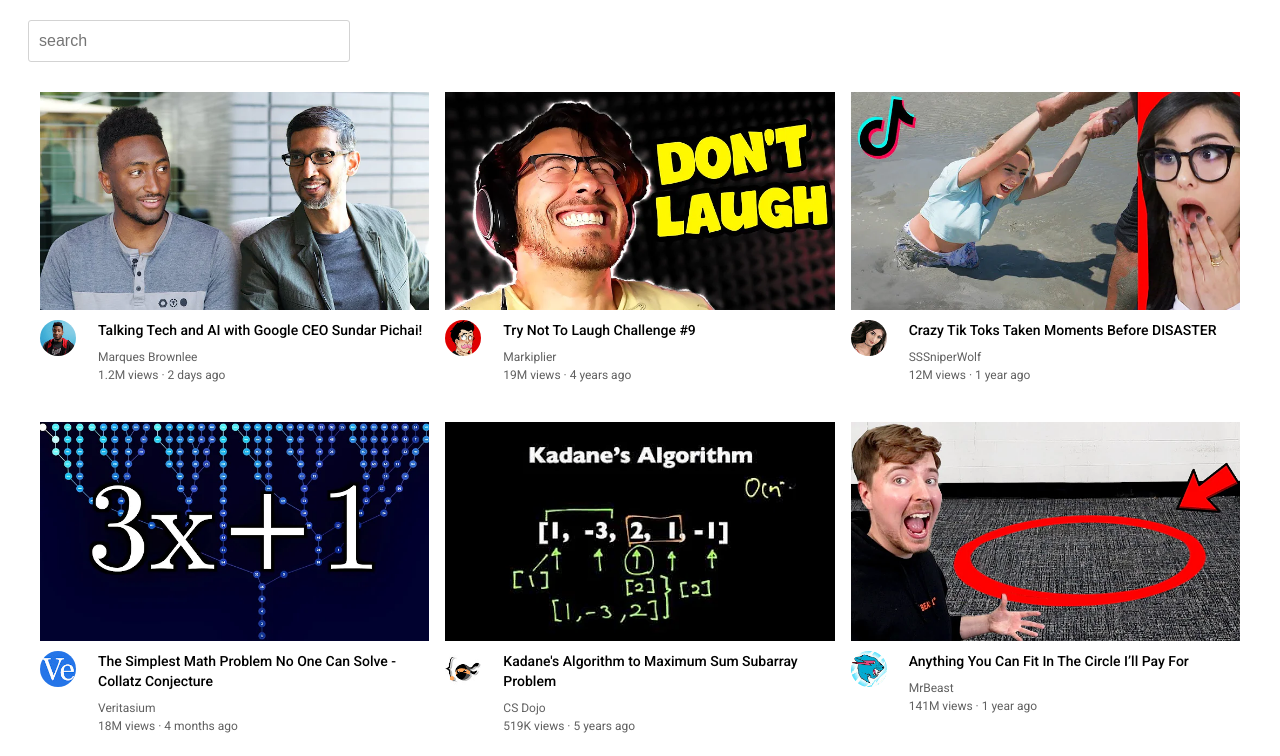
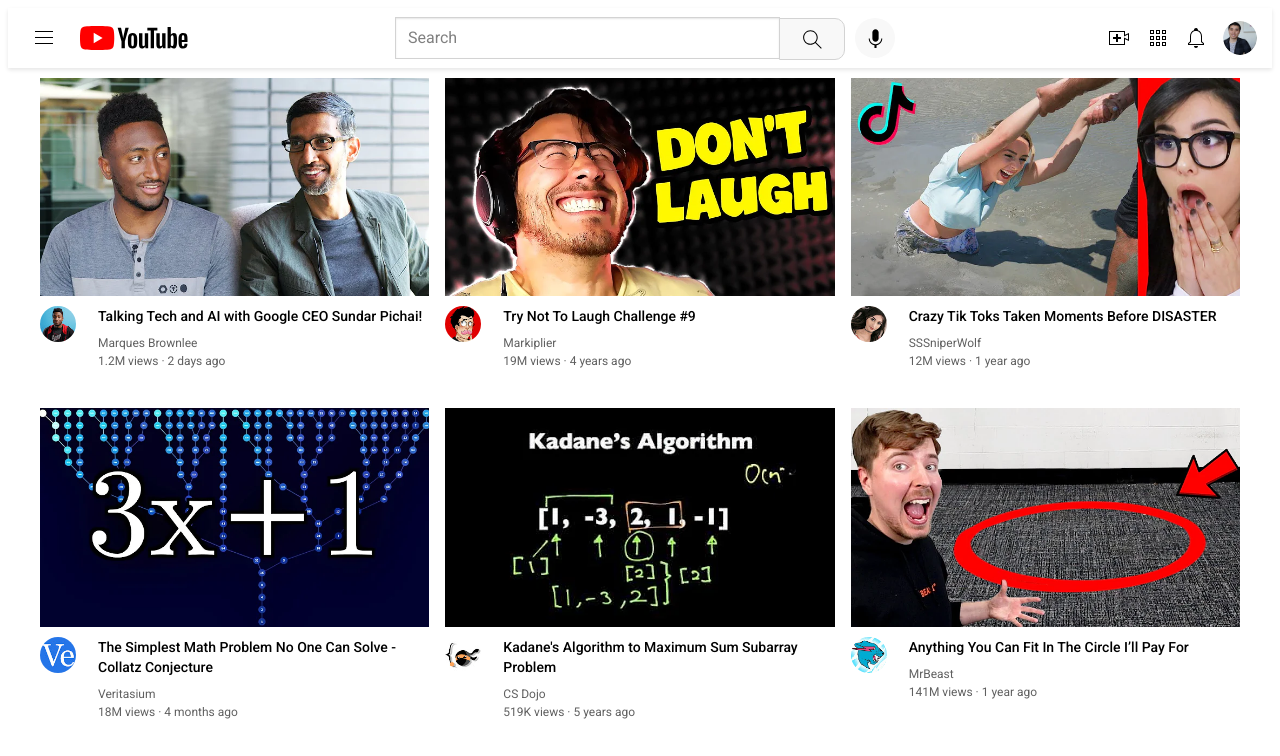
Before and after one commit to Farazhaghgoo/faketube, a plain HTML site: page index.html in a window 1280 px wide. Shown: the top 756 px of the page. Drawn offline with Linux system fonts and the light colour scheme.

Commit message:
version 2 fixed

```diff
--- /dev/null
+++ b/assets/css/header.css
@@ -0,0 +1,123 @@
+.header{
+    display: flex;
+    justify-content: space-between;
+    align-items: center;
+    box-shadow: 0 2px 4px rgba(0,0,0,0.1);
+    position: sticky;
+    height: 60px;
+    background-color: white;
+    top: 0;
+    flex-direction: row;
+
+}
+.first-section{
+    display: flex;
+    align-items: center;
+
+    width: 150px;
+
+}
+.menu-icon{
+    margin-right: 24px;
+    margin-left: 24px;
+    height: 24px;
+    cursor: pointer;
+}
+.logo{
+    height: 24px;
+
+    cursor: pointer;
+}
+
+.second-section{
+    flex: 1;
+    margin-left: 70px;
+    margin-right: 30px;
+    max-width: 500px;
+    display: flex;
+    align-items: center;
+}
+.search-bar{
+    flex: 1;
+    height: 30px;
+    padding: 5px 10px;
+    font-size: 16px;
+    border: 1px solid lightgray;
+    width: 0;
+    box-shadow: inset 0 1px 2px rgba(0,0,0,0.1);
+}
+.search-bar::placeholder{
+    color: gray;
+    font-size: 16px;
+    padding-left: 2px;
+    font-family: 'Roboto', arial;
+}
+.search-bar:focus{
+    outline: none;
+    border: 1px solid gray;
+}
+.search-bar-btn{
+    background-color: #f8f8f8;
+    border: 1px solid lightgray;
+    height: 42px;
+    width: 66px;
+    margin-top: 1px;
+    margin-left: -1px;
+    cursor: pointer;
+    border-radius: 0 10px 10px 0;
+    margin-right:10px;
+
+}
+.search-icon   {
+    margin-top: 4px;
+    height: 25px;
+    cursor: pointer;
+}
+.mic-icon-btn{
+     height: 40px;
+    width: 40px;
+    background-color: #f8f8f8;;
+    border: none;
+    border-radius: 20PX;
+    cursor: pointer;
+
+}
+.mic-icon{
+    margin-top: 4px;
+    height: 25px;
+    cursor: pointer;
+}
+
+
+
+.third-section{
+  width: 180px;
+   display: flex;
+    align-items: center;
+    justify-content: space-evenly;
+    flex-shrink: 0;
+
+}
+
+
+
+.upload-icon {
+    width: 24px;
+    cursor: pointer;
+}
+.youtube-apps-icon {
+    width: 24px;
+
+    cursor: pointer;
+}
+.notifications-icon {
+    width: 24px;
+    cursor: pointer;
+}
+.profile-picture{
+
+    height: 34px;
+    cursor: pointer;
+    border-radius: 17px;
+
+}
--- a/assets/css/style.css
+++ b/assets/css/style.css
@@ -2,80 +2,3 @@ p{
     margin: 0;
     font-family: 'Roboto', arial;
 }
-
-.search-bar{
-    width: 300px;
-    height: 30px;
-    margin: 20px;
-    padding: 5px 10px;
-    font-size: 16px;
-    border: 1px solid lightgray;
-    border-radius: 3px;
-    display: block;
-}
-.search-bar:focus{
-    outline: none;
-    border: 1px solid gray;
-}
-
-.thumbnail{
-    width: 100%;
-    cursor: pointer;
-    margin-bottom: 10px;
-    display: block;
-}
-
-.video-title{
-    margin-bottom: 10px;
-    font-size: 14px;
-    line-height: 20px;
-    font-weight: 500;
-    cursor: pointer;
-}
-.video-author{
-    color: rgb(96, 96, 96);
-    cursor: pointer;
-    font-size: 12px;
-    margin-bottom: 4px;
-}
-.video-stats{
-    color: rgb(96, 96, 96);
-    font-size: 12px;
-}
-
-.channel-logo-container{
-   width: 50px;
-   display: inline-block;
-   vertical-align: top;
-}
-.video-info{
-   display: block;
-}
-
-.channel-logo{
-    width: 36px;
-    border-radius: 50%;
-    cursor: pointer;
-}
-.video-info-grid{
-    display: grid;
-    grid-template-columns: 50px 1fr;
-    gap: 8px;
-
-}
-
-
-.video-preview-grid{
-    display: grid;
-    grid-template-columns: repeat(3, 1fr);
-    column-gap: 16px;
-    row-gap: 40px;
-    max-width: 1200px;
-    margin: 0 auto;
-    padding: 10px 20px;
-}
-
-
-.video-preview{
-    width: 100%;
-}
--- /dev/null
+++ b/assets/css/video.css
@@ -0,0 +1,62 @@
+
+.thumbnail{
+    width: 100%;
+    cursor: pointer;
+    margin-bottom: 10px;
+    display: block;
+}
+
+.video-title{
+    margin-bottom: 10px;
+    font-size: 14px;
+    line-height: 20px;
+    font-weight: 500;
+    cursor: pointer;
+}
+.video-author{
+    color: rgb(96, 96, 96);
+    cursor: pointer;
+    font-size: 12px;
+    margin-bottom: 4px;
+}
+.video-stats{
+    color: rgb(96, 96, 96);
+    font-size: 12px;
+}
+
+.channel-logo-container{
+   width: 50px;
+   display: inline-block;
+   vertical-align: top;
+}
+.video-info{
+   display: block;
+}
+
+.channel-logo{
+    width: 36px;
+    border-radius: 50%;
+    cursor: pointer;
+}
+.video-info-grid{
+    display: grid;
+    grid-template-columns: 50px 1fr;
+    gap: 8px;
+
+}
+
+
+.video-preview-grid{
+    display: grid;
+    grid-template-columns: repeat(3, 1fr);
+    column-gap: 16px;
+    row-gap: 40px;
+    max-width: 1200px;
+    margin: 0 auto;
+    padding: 10px 20px;
+}
+
+
+.video-preview{
+    width: 100%;
+}
--- a/index.html
+++ b/index.html
@@ -3,7 +3,10 @@
 <head>
   <meta charset="utf-8">
   <meta name="viewport" content="width=device-width,initial-scale=1">
+  <link rel="stylesheet" href="assets/css/video.css">
+  <link rel="stylesheet" href="assets/css/header.css">
   <link rel="stylesheet" href="assets/css/style.css">
+
 
   <link rel="preconnect" href="https://fonts.googleapis.com">
   <link rel="preconnect" href="https://fonts.gstatic.com" crossorigin>
@@ -13,8 +16,29 @@
 </head>
 
 <body>
+  <div class="header">
+  <div class="first-section">
+    <img class="menu-icon" src="assets/icons/hamburger-menu.svg" alt="">
+    <img class="logo" src="assets/icons/youtube-logo.svg" alt="">
 
-  <input class="search-bar" type="text" placeholder="search">
+  </div>
+
+  <div class="second-section">
+
+  <input class="search-bar" type="text" placeholder="Search">
+  <button class="search-bar-btn"><img class="search-icon" src="assets/icons/search.svg" alt=""></button>
+  <button class="mic-icon-btn"><img class="mic-icon" src="assets/icons/voice-search-icon.svg" alt=""></button>
+  </div>
+
+  <div class="third-section">
+    <img class="upload-icon" src="assets/icons/upload.svg" alt="">
+    <img class="youtube-apps-icon" src="assets/icons/youtube-apps.svg" alt="">
+    <img class="notifications-icon" src="assets/icons/notifications.svg" alt="">
+    <img class="profile-picture" src="assets/icons/my-channel.jpeg" alt="">
+  </div>
+
+    </div>
+
 
   <div class="video-preview-grid">
 
```
Also changed, not shown: assets/icons/hamburger-menu.svg (added), assets/icons/my-channel.jpeg (added), assets/icons/notifications.svg (added), assets/icons/search.svg (added), assets/icons/upload (1).svg (added), assets/icons/upload.svg (added), assets/icons/voice-search-icon.svg (added), assets/icons/youtube-apps.svg (added), assets/icons/youtube-logo.svg (added).
